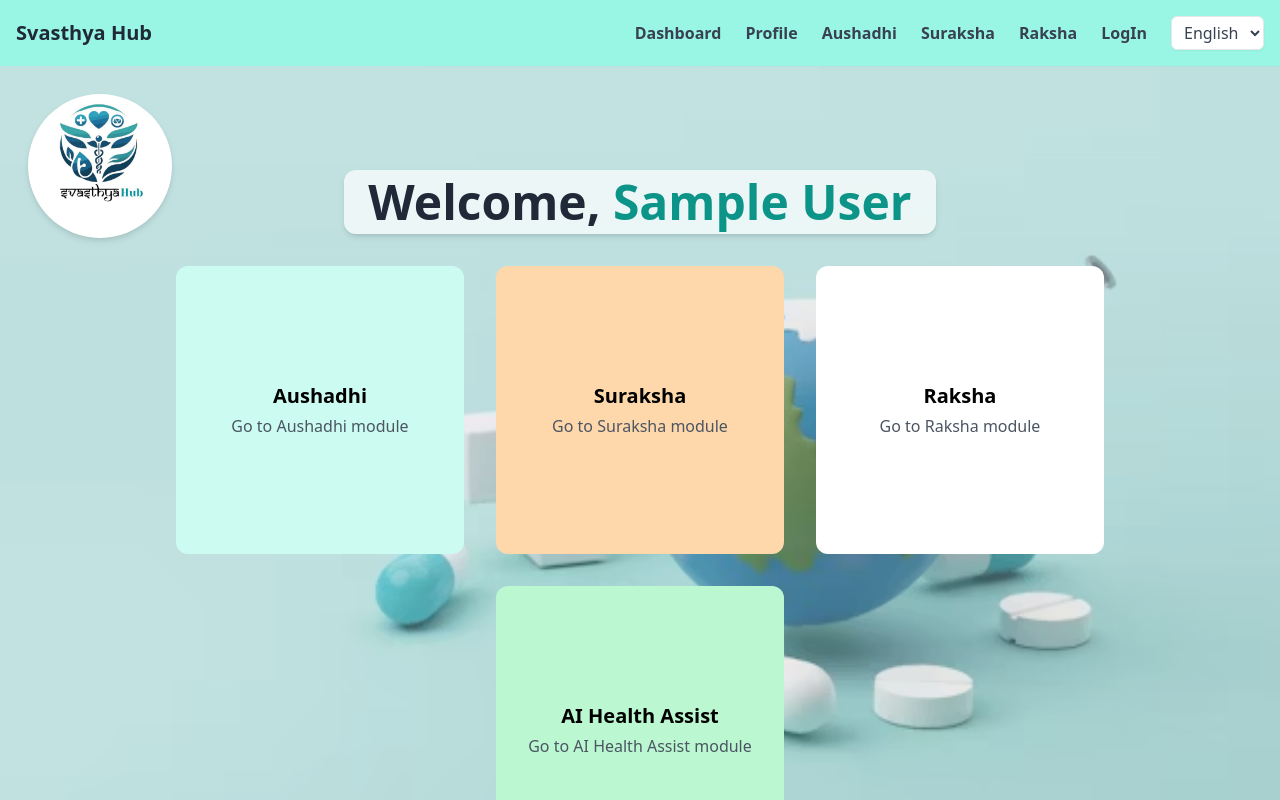
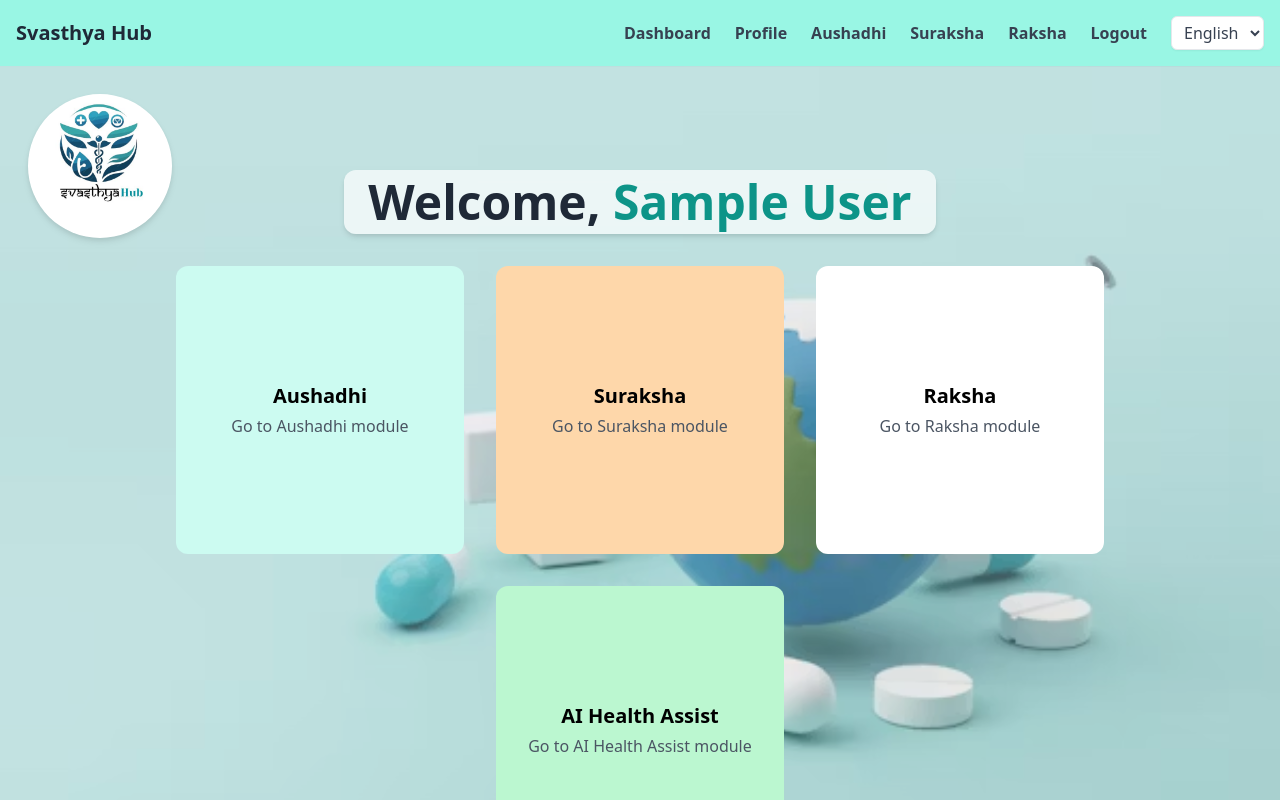
Before and after one commit to Amritsks/Swasthya-Hub, a React (Vite) app in the folder frontend/: page /#/dashboard in a window 1280 px wide. Shown: the top 800 px of the page. Built offline with nearby package versions, Linux system fonts and the light colour scheme; sample sign-in values are in the browser's storage.

Commit message:
Initila Commit

```diff
--- a/frontend/src/components/Navbar.jsx
+++ b/frontend/src/components/Navbar.jsx
@@ -28,7 +28,7 @@ const Navbar = () => {
       aushadhi: "Aushadhi",
       suraksha: "Suraksha",
       raksha: "Raksha",
-      login: "LogIn",
+      login: "Logout",
     },
     hi: {
       dashboard: "डैशबोर्ड",
@@ -36,7 +36,7 @@ const Navbar = () => {
       aushadhi: "औषधि",
       suraksha: "सुरक्षा",
       raksha: "रक्षा",
-      login: "लॉगिन",
+      login: "लॉग आउट",
     },
   };
 
```
